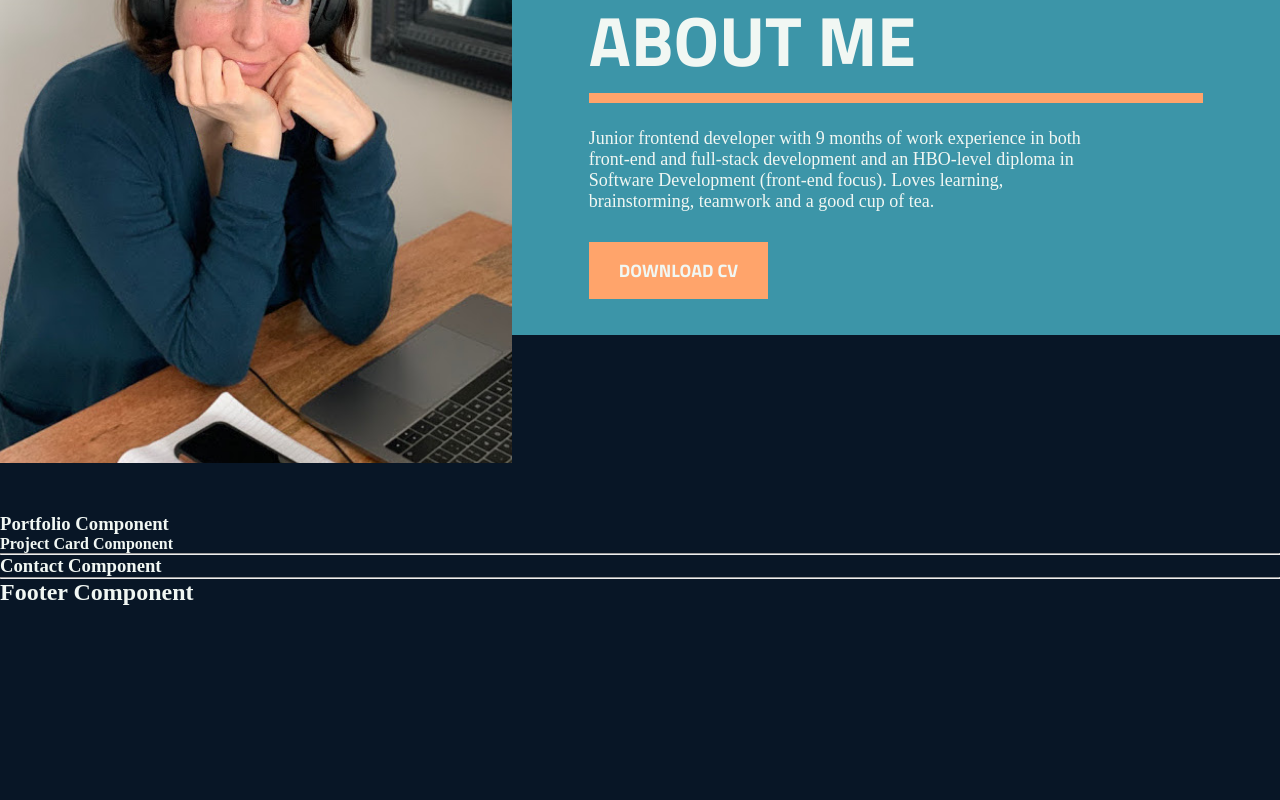
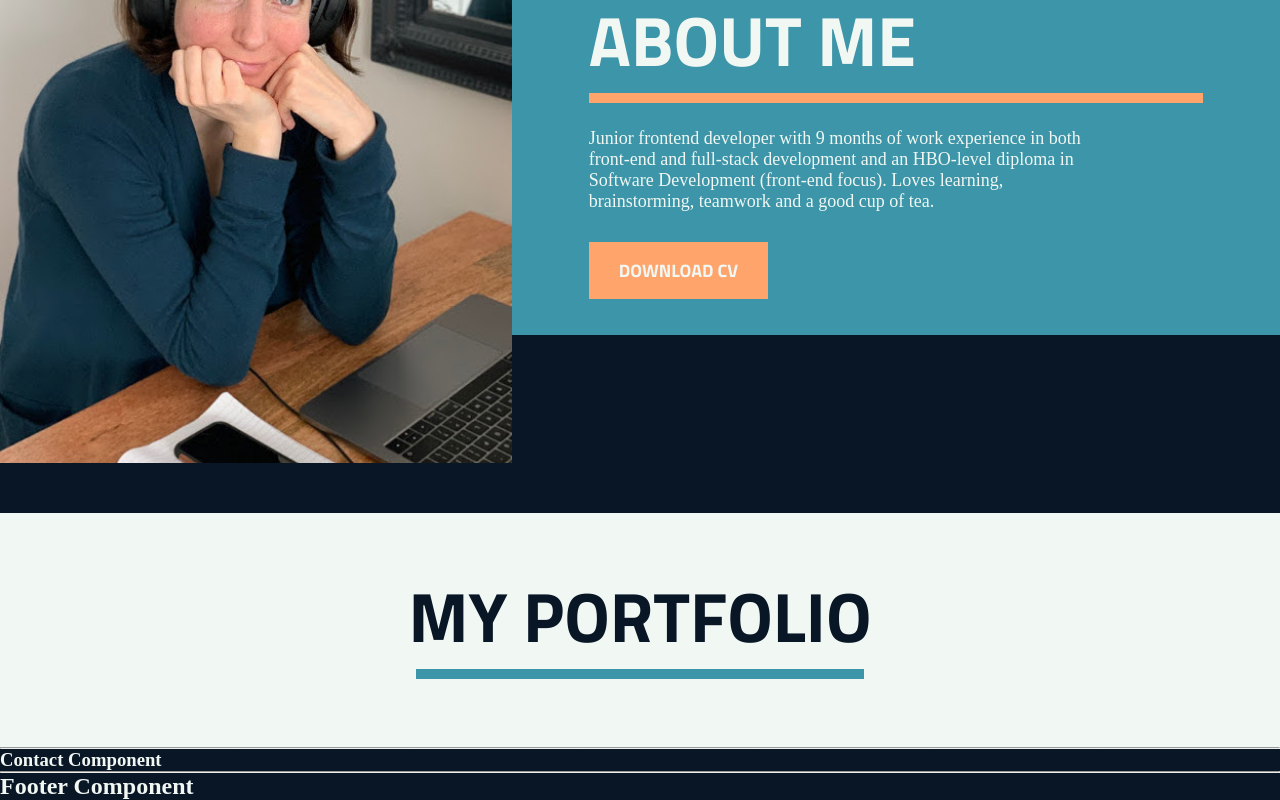
Before and after one commit to NicoleAMS/vue-portfolio, a Vue app: page / in a window 1280 px wide. Shown: the part 1027-1827 px from the top of the page. Before the commit the page ends 1633 px from the top, so only its background shows below. Built offline with nearby package versions, Linux system fonts and the light colour scheme; a web font is replaced by a local one.

Commit message:
styles portfolio component and adds project-card components for each project

```diff
--- a/src/components/homepage/Portfolio.vue
+++ b/src/components/homepage/Portfolio.vue
@@ -1,21 +1,112 @@
 <template>
   <div id="portfolio-container">
-    <h3>Portfolio Component</h3>
-    <ProjectCard />
-    <hr>
+    <h2>My Portfolio</h2>
+    <div class="line"></div>
+    <div class="technology-types">
+      <!-- <ul>
+        <li class="active">All</li>
+        <li>Wordpress</li>
+        <li>CSS / SCSS</li>
+        <li>Bootstrap</li>
+        <li>JavaScript</li>
+        <li>Web Components</li>
+      </ul> -->
+    </div>
+    <div class="projects-container">
+      <ProjectCard
+        v-for="project in projects"
+        v-bind:key="project.id"
+        :title="project.title"
+        :img="project.image"
+        :description="project.description"
+        :skills="project.skills"
+        :github="project.githubUrl"
+        :link="project.liveUrl"
+      />
+    </div>
+    <hr />
   </div>
 </template>
 
 <script>
 import ProjectCard from "./ProjectCard.vue";
+import jsonData from "../../data/projects.json";
 
 export default {
+  name: "Portfolio",
   components: {
     ProjectCard
-  }
-}
+  },
+  data() {
+    return {
+      projects: []
+    };
+  },
+  mounted() {
+    this.projects = jsonData.projects;
+  },
+};
 </script>
 
 <style lang="scss">
+$orange: #ffa46b;
+$aqua: #3c95a8;
+$darkgrey: #1a1a1a;
+$lightgrey: #c4beb5;
+$midnight: #010a1c;
+$dark: #081626;
+$white: #f1f7f3;
 
+#portfolio-container {
+  padding-top: 50px;
+  background-color: $white;
+
+  .projects-container {
+    display: flex;
+    flex-wrap: wrap;
+    justify-content: center;
+    margin-top: 50px;
+  }
+
+  h2 {
+    font-family: "Titillium Web", sans-serif;
+    font-size: 70px;
+    text-transform: uppercase;
+    text-align: center;
+    color: $dark;
+  }
+
+  h3 {
+    color: $midnight;
+  }
+
+  .line {
+    width: 35%;
+    height: 10px;
+    background-color: $aqua;
+    margin-bottom: 25px;
+    margin: 0 auto;
+  }
+
+  .technology-types {
+    width: 60%;
+    margin: 0 auto;
+
+    ul {
+      margin-top: 50px;
+      display: flex;
+      justify-content: space-around;
+    }
+    li {
+      color: $midnight;
+      display: inline;
+      text-transform: uppercase;
+      font-size: 20px;
+    }
+
+    .active {
+      color: $orange;
+    }
+  }
+}
 </style>
```
